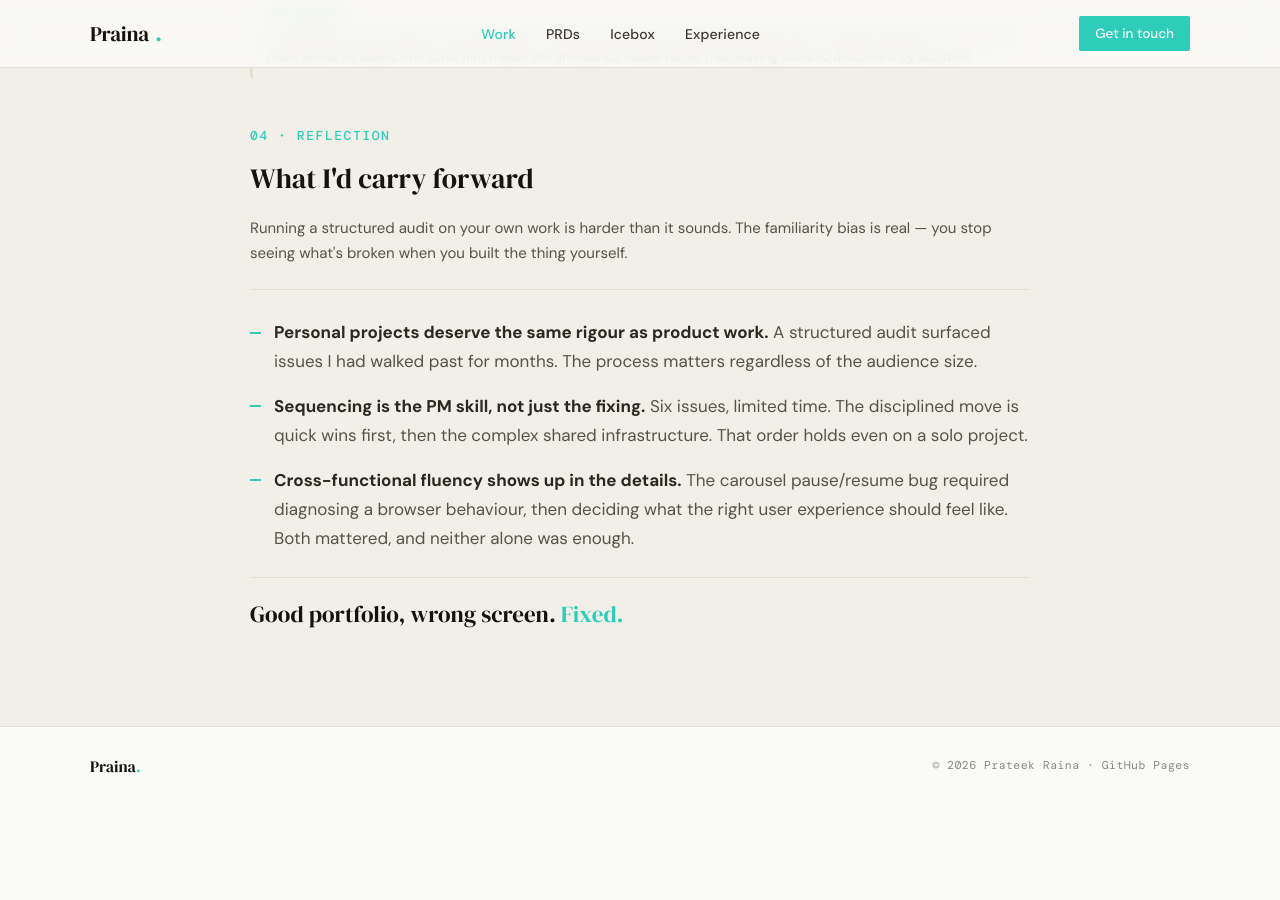
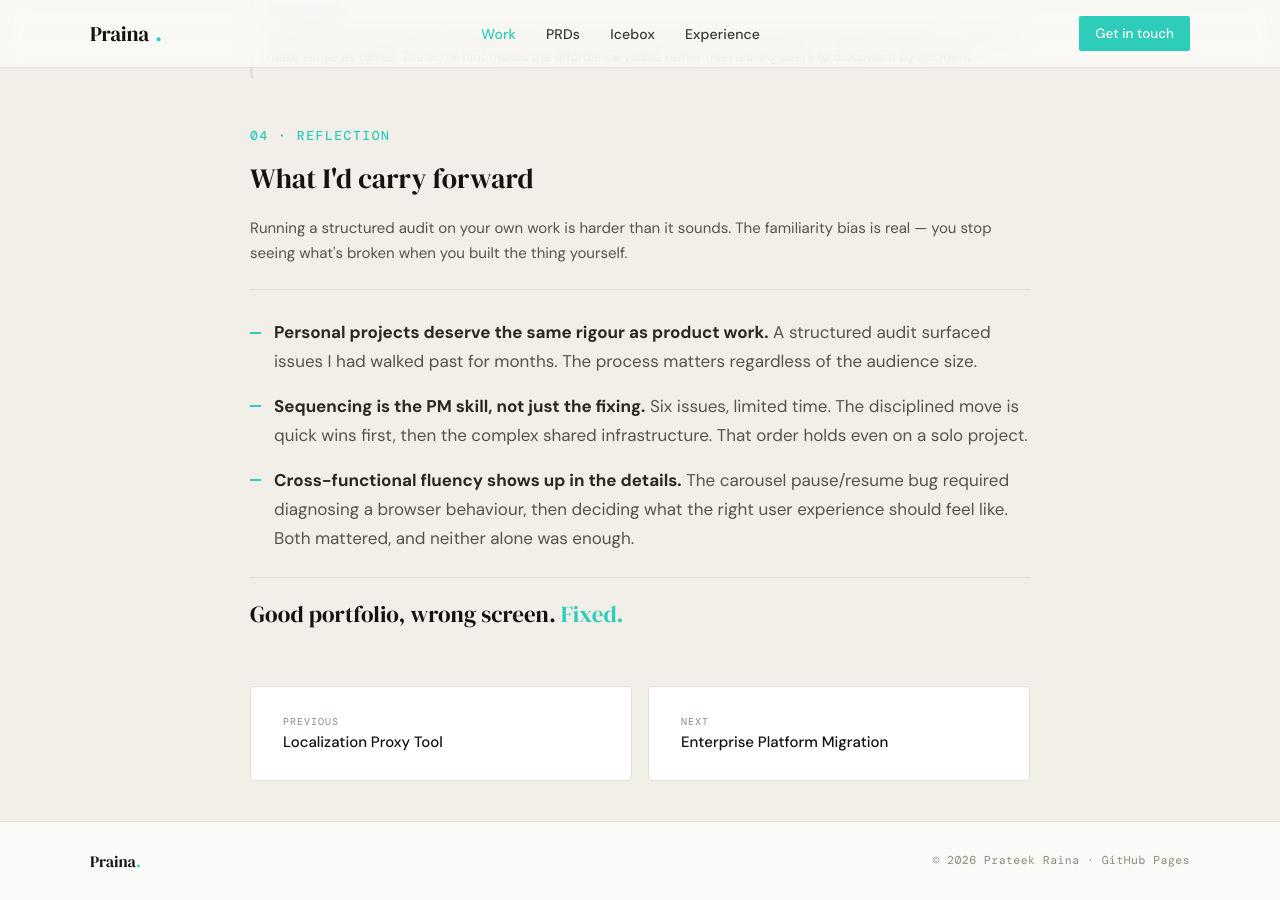
Before and after one commit to praina/praina.github.io, a Jekyll site: the page built from _case_studies/case3-mobile-redesign.html, in a window 1280 px wide and 900 px high, scrolled down 3977 px. Built offline with Jekyll 4.4.1, drawn with Linux system fonts in a browser that asks for light colours; some web fonts are replaced; before the commit the page ends 4782 px from its top, so only the background shows below that.

Commit message:
feat: case3 pagination nav — links to case1 and case2

```diff
--- a/_case_studies/case3-mobile-redesign.html
+++ b/_case_studies/case3-mobile-redesign.html
@@ -592,5 +592,21 @@ order: 3
   <p class="case__outro">Good portfolio, wrong screen. <span class="case__outro-accent">Fixed.</span></p>
 </div>
 
+<!-- ── PAGINATION ─────────────────────────────────────── -->
+<div class="case__pagination" data-reveal>
+  <a href="/case/CASE1-localization-proxy-tool.html" class="case__nav-card">
+    <div>
+      <div class="case__nav-label" style="font-family:var(--f-mono);font-size:10px;letter-spacing:.1em;text-transform:uppercase;color:var(--c-ink-faint);margin-bottom:4px;">Previous</div>
+      <div style="font-size:15px;font-weight:500;">Localization Proxy Tool</div>
+    </div>
+  </a>
+  <a href="/case/CASE2-tractable-migration.html" class="case__nav-card">
+    <div>
+      <div class="case__nav-label" style="font-family:var(--f-mono);font-size:10px;letter-spacing:.1em;text-transform:uppercase;color:var(--c-ink-faint);margin-bottom:4px;">Next</div>
+      <div style="font-size:15px;font-weight:500;">Enterprise Platform Migration</div>
+    </div>
+  </a>
+</div>
+
 </div><!-- /.case__body -->
 </div><!-- /.detail-content -->
```
